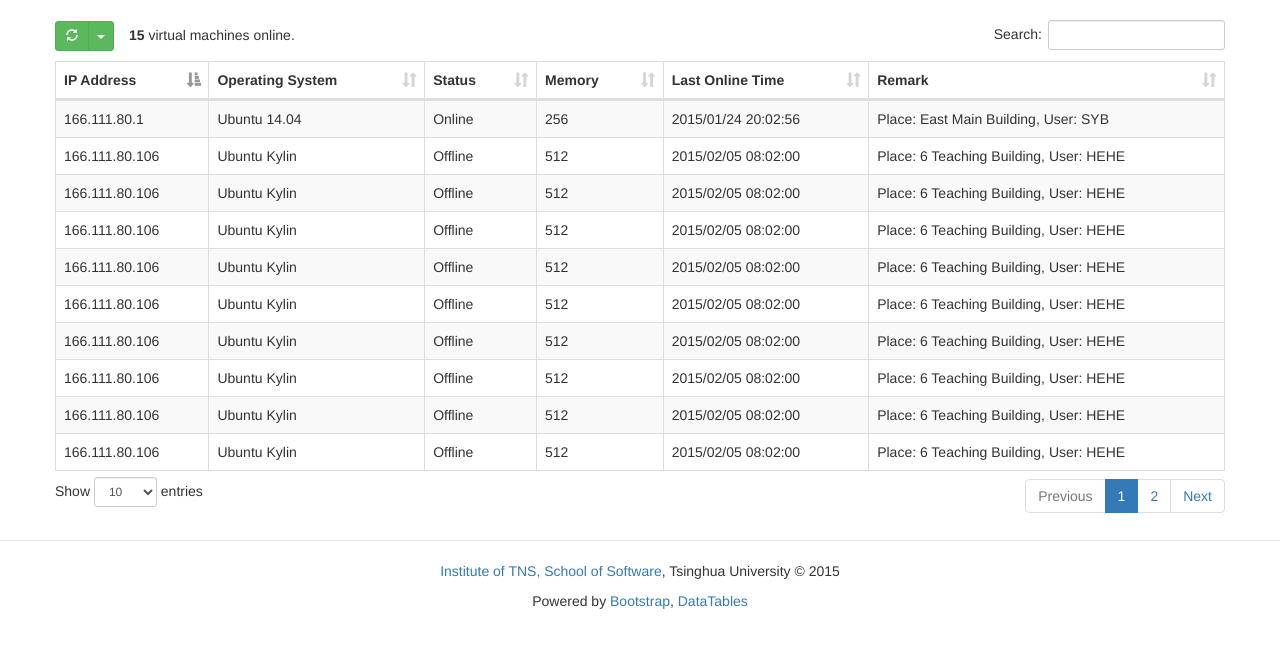
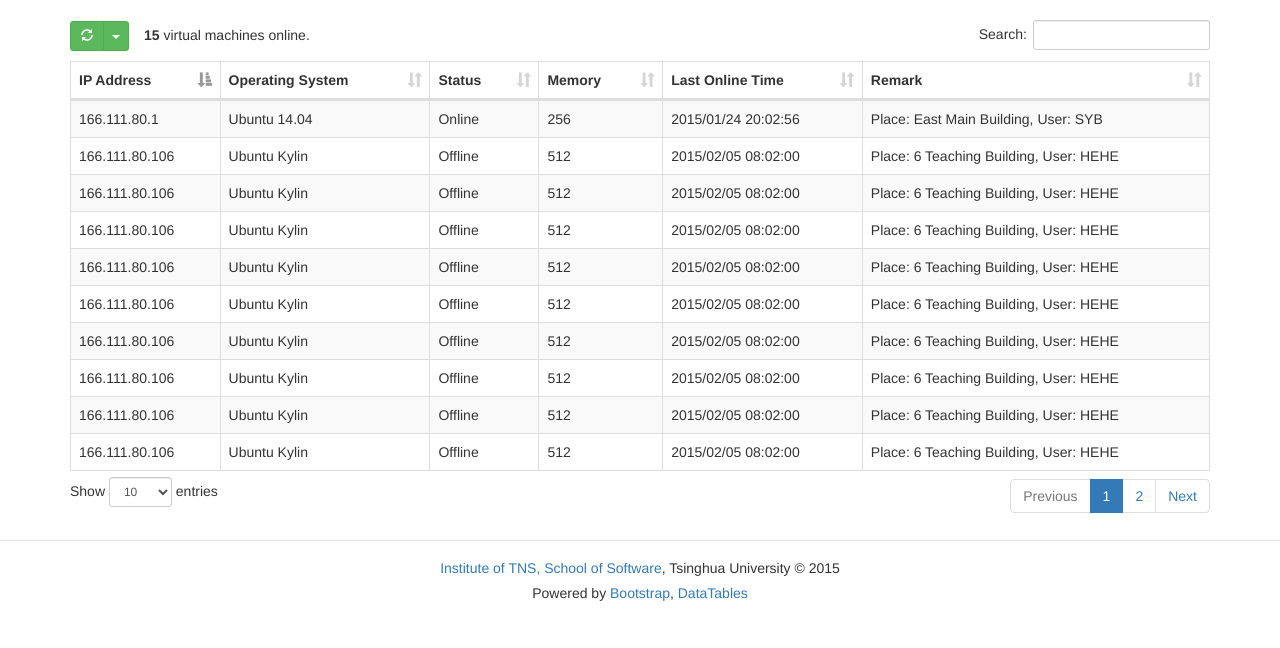
Before and after one commit to wcx11/IDashBoard, a Django app: page /home/ in a window 1280 px wide. Shown: the part 52-700 px from the top of the page. Run offline with Django 3.2, Linux system fonts and the light colour scheme; some libraries are stand-ins or nearby versions.

Commit message:
home页样式微调

```diff
--- a/IDashBoardServer/templates/css/home.css
+++ b/IDashBoardServer/templates/css/home.css
@@ -22,3 +22,7 @@ footer {
 	border-top: 1px solid #e5e5e5;
 	text-align: center;
 }
+
+footer p {
+	line-height: 15px;
+}
--- a/IDashBoardServer/templates/home.html
+++ b/IDashBoardServer/templates/home.html
@@ -93,6 +93,8 @@
 	<!-- 文档容器 -->
 	<div class="container">
 		<div class="row">
+			<!-- <div class="col-md-10 col-md-offset-1"> -->
+			<div class="col-md-12">
 				<!-- 页面刷新按钮组 -->
 				<div id="refresh-button-group" class="btn-group btn-group-sm">
 					<!-- 刷新按钮 -->
@@ -151,11 +153,12 @@
 				</table>
 			</div>
 		</div>
+	</div>
 
 	<footer>
 		<div class="container">
-			<p><a href="http://tns.thss.tsinghua.edu.cn/">Institute of TNS, School of Software</a>, Tsinghua University &copy; 2015</p>
-			<p>Powered by <a href="http://v3.bootcss.com/">Bootstrap</a>, <a href="https://datatables.net/">DataTables</a></p>
+			<p><a target="_blank" href="http://tns.thss.tsinghua.edu.cn/">Institute of TNS, School of Software</a>, Tsinghua University &copy; 2015</p>
+			<p>Powered by <a target="_blank" href="http://v3.bootcss.com/">Bootstrap</a>, <a target="_blank" href="https://datatables.net/">DataTables</a></p>
 		</div>
 	</footer>
 </body>
--- a/IDashBoardServer/templates/js/home.js
+++ b/IDashBoardServer/templates/js/home.js
@@ -40,6 +40,9 @@ $(document).ready(function() {
 	$('#refresh-button').click(refreshData);
 });
 
+/**
+ * 设置自动刷新时间
+ */
 function setRefreshOption(interval, index) {
 	clearInterval(clockId);
 	if (interval > 0) {
@@ -51,6 +54,9 @@ function setRefreshOption(interval, index) {
 	$('#refresh-option-menu span').eq(index).removeClass('glyphicon-unchecked').addClass('glyphicon-check');
 }
 
+/**
+ * 刷新DataTable数据
+ */
 function refreshData(table) {
 	console.log('reload start');
 	$('#main-data-table').DataTable().ajax.reload(function() {
```
Lines whose indentation alone changed are shown as unchanged.
